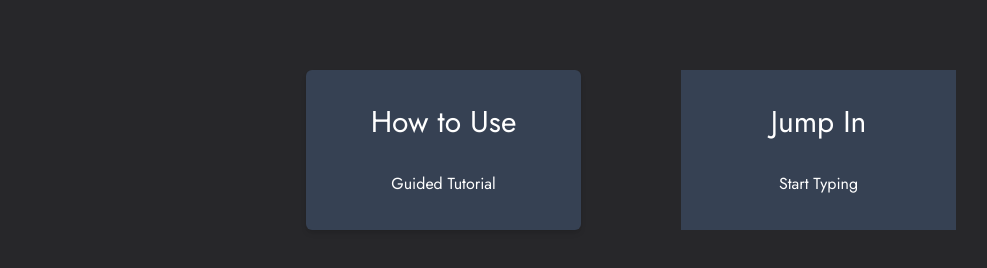
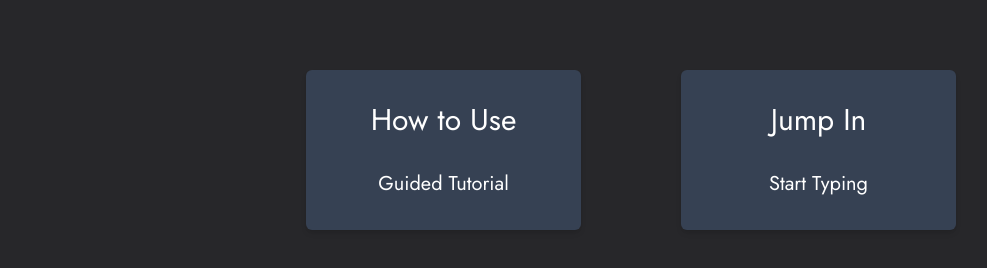
Before and after one commit to CMPT-276-SPRING-2025/final-project-23-fields, a React (Vite) app: page / in a window 1280 px wide. Shown: the part 398-666 px from the top of the page, without its empty margins (9-996 px from the left). Built offline with nearby package versions, Linux system fonts and the light colour scheme.

Commit message:
styled menu colors and font

```diff
--- a/src/components/Menu.jsx
+++ b/src/components/Menu.jsx
@@ -15,15 +15,15 @@ function Menu() {
         <>
             <ul className="flex absolute right-30 space-x-5 top-0.5">
                 <Link to="/Tutorial" className=" cursor-pointer">
-                    <li className="cursor-pointer">Tutorial</li>
+                    <li className="cursor-pointer font-jost text-white">Tutorial</li>
                 </Link>
                 <Link to="/ChatBot" className=" cursor-pointer">
-                    <li className="cursor-pointer">ChatBot</li>
+                    <li className="cursor-pointer font-jost text-white">ChatBot</li>
                 </Link>
             </ul>
         </>}
         <button className="mr-15 cursor-pointer" onClick={Expand}>
-            <img src="https://placehold.co/35x30" alt="placeholder image"></img>
+            <img src={"./src/assets/icons/menu.svg"} alt="menu icon" className="mt-px"></img>
         </button>
         </>
     );
--- a/src/pages/Home.jsx
+++ b/src/pages/Home.jsx
@@ -17,17 +17,17 @@ function Home() {
                             <div className="text-3xl mb-8">
                             How to Use
                             </div>
-                            <div>
+                            <div className="text-xl">
                             Guided Tutorial
                             </div>
                         </div>
                       </Link>
                       <Link to="/Chatbot" className=" cursor-pointer">
-                        <div className="text-white font-jost bg-gray-700 flex flex-col justify-center h-full">
+                        <div className="text-white font-jost bg-gray-700 flex flex-col justify-center h-full shadow-md rounded-md">
                             <div className="text-3xl mb-8">
                               Jump In
                             </div>
-                            <div>
+                            <div className="text-xl">
                               Start Typing
                             </div>
                         </div>
```
Also changed, not shown: src/assets/icons/menu.svg (added).
